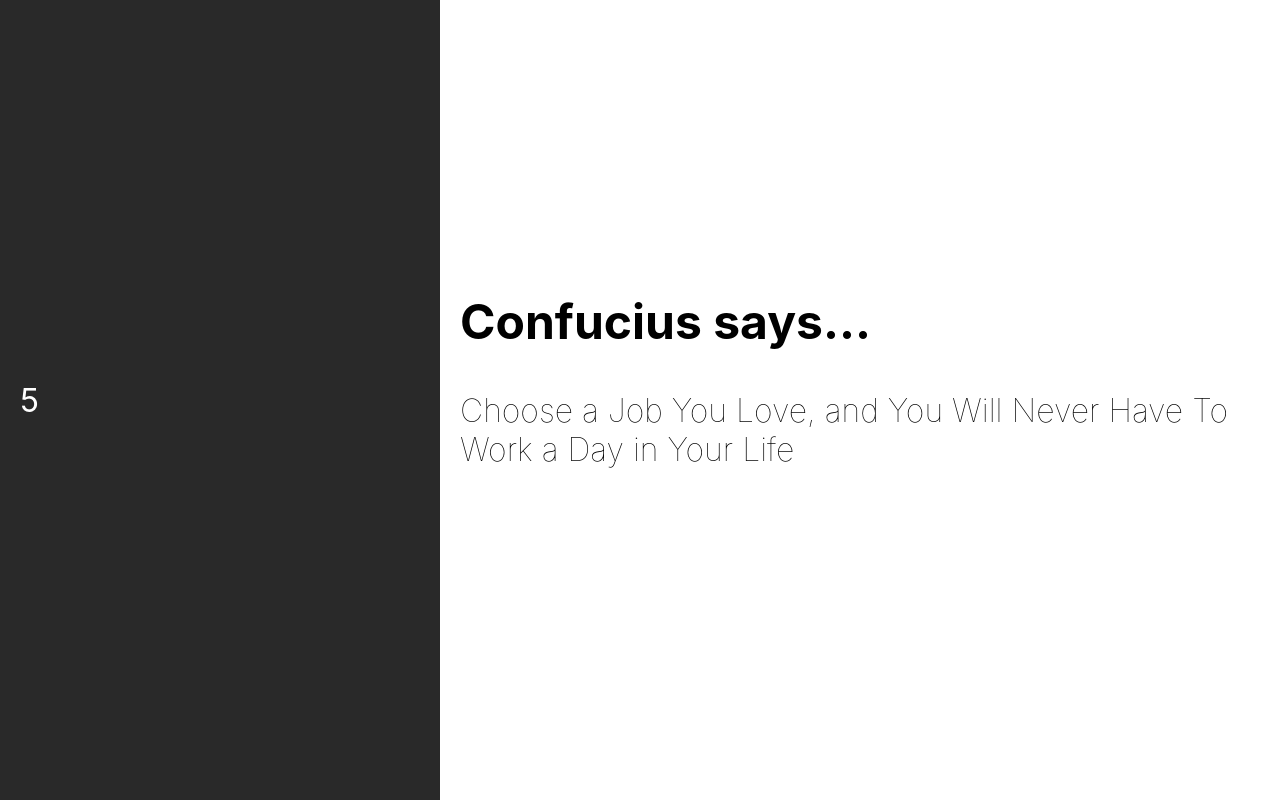
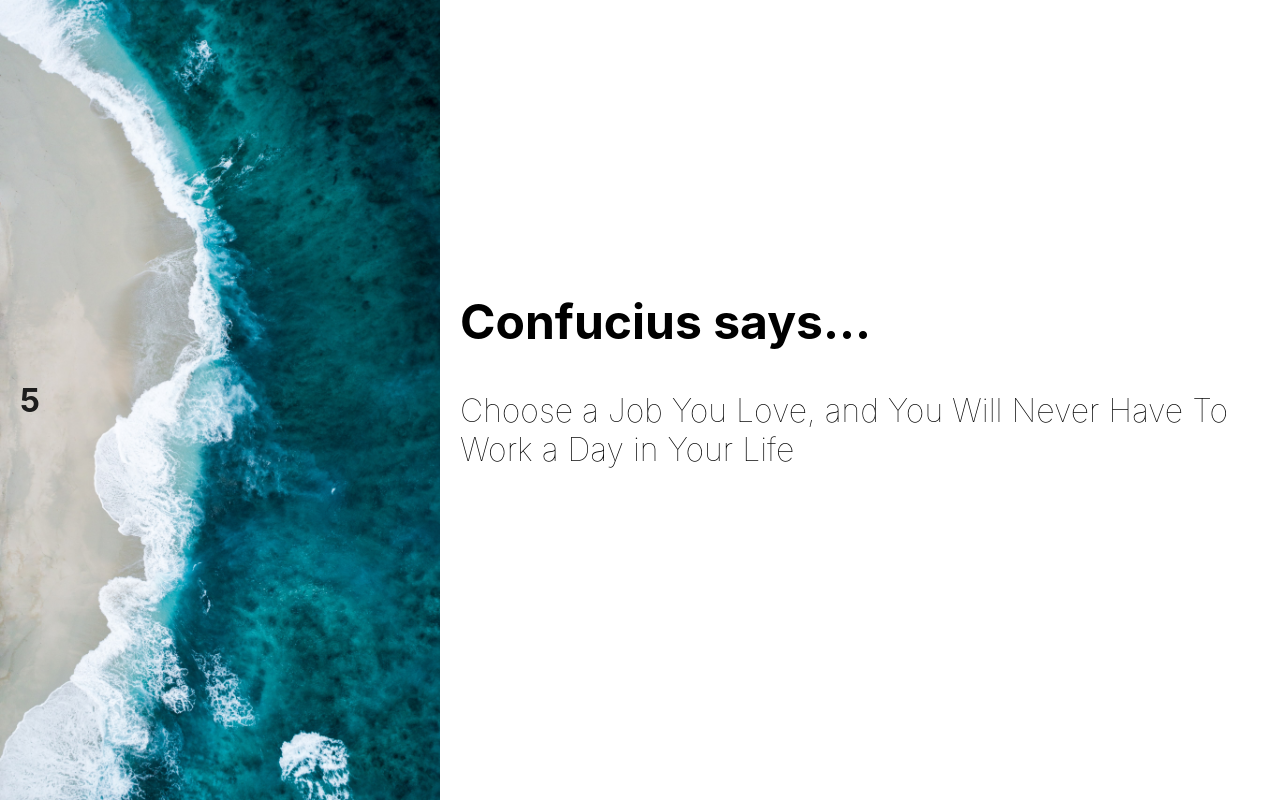
Before and after one commit to motokikasai/lifecycle-countdown, a React (Create React App) app: page / in a window 1280 px wide. Built offline with nearby package versions, Linux system fonts and the light colour scheme.

Commit message:
Add theme to Countdown

```diff
--- a/src/App.js
+++ b/src/App.js
@@ -27,6 +27,7 @@ class App extends React.Component {
             counter={this.counter}
             header="Confucius says..."
             subheader="Choose a Job You Love, and You Will Never Have To Work a Day in Your Life"
+            theme="light"
           />
         ) : (
           <div className="awesome-page">AWESOME!!!</div>
--- a/src/components/Countdown/_style.scss
+++ b/src/components/Countdown/_style.scss
@@ -21,6 +21,13 @@
   justify-content: center;
 }
 
+.light {
+  background: url("../../assets/bg-beach.jpg");
+  background-size: cover;
+  color: rgb(29, 29, 29);
+  font-weight: bold;
+}
+
 .content {
   flex: 2;
   display: flex;
--- a/src/components/Countdown/index.js
+++ b/src/components/Countdown/index.js
@@ -8,6 +8,7 @@ class Countdown extends React.Component {
 
     this.state = {
       count: 10,
+      theme: this.props.theme,
     };
   }
 
@@ -35,7 +36,7 @@ class Countdown extends React.Component {
   render() {
     return (
       <div className="container">
-        <section className="counter">
+        <section className={`counter ${this.state.theme}`}>
           {this.state.count}
           {/* <div className="days">155 days</div>
           <div className="hours">1 days</div>
```
Also changed, not shown: src/assets/bg-beach.jpg (added).
